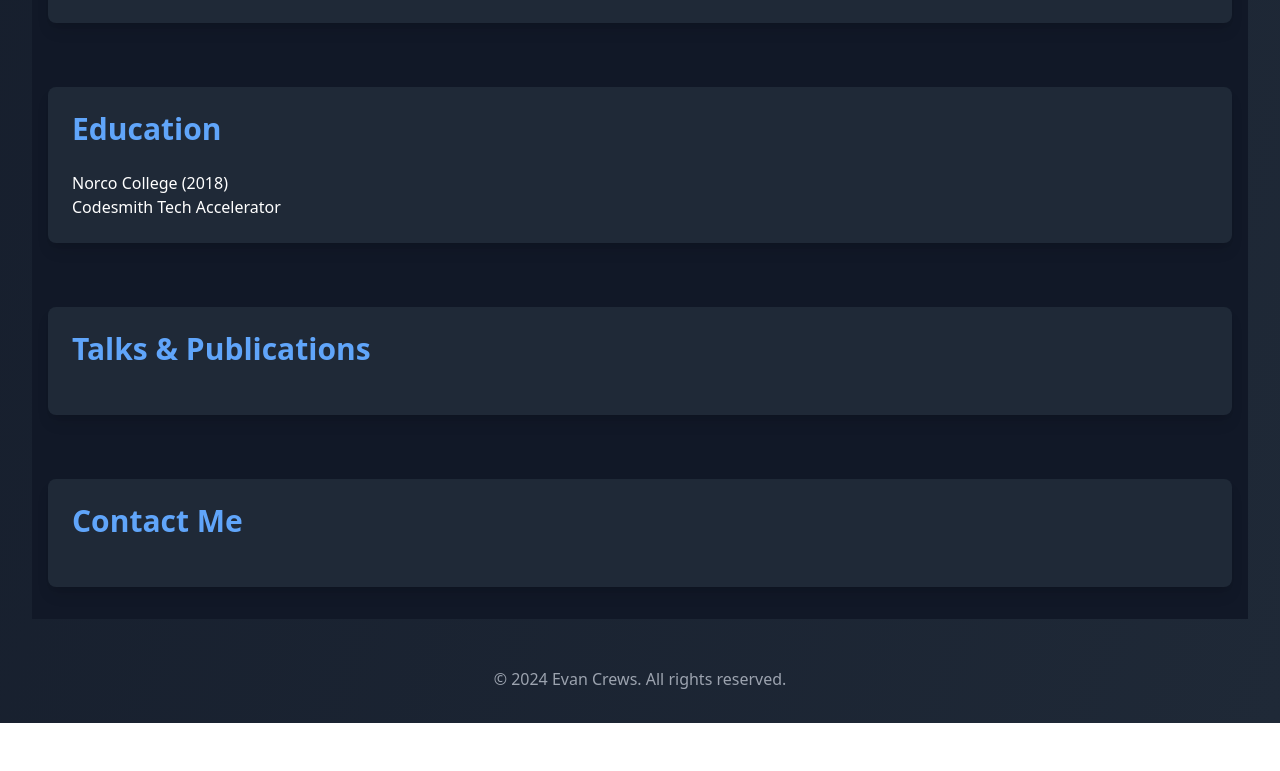
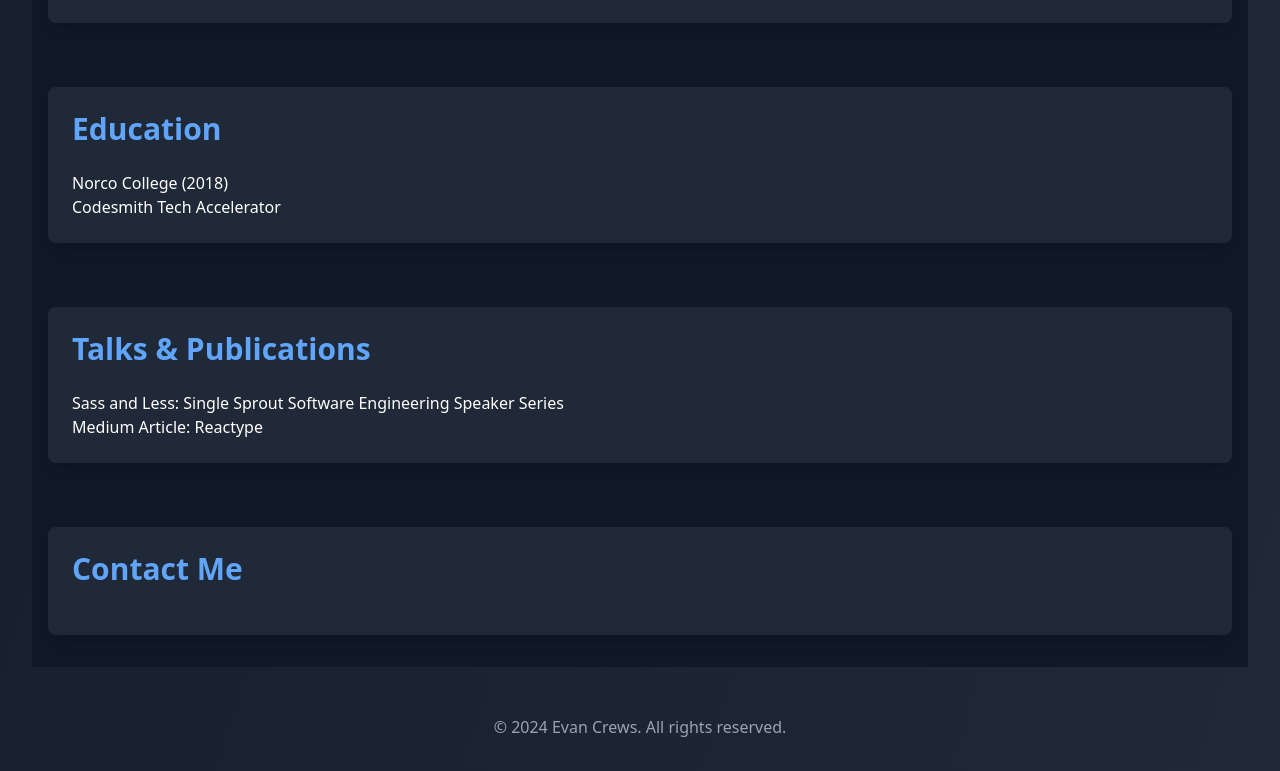
Before and after one commit to Evan-Crews/evan-crews-portfolio, a Next.js app in the folder portfolio/: page / in a window 1280 px wide. Shown: the part 3336-4107 px from the top of the page. Before the commit the page ends 4059 px from the top, so only its background shows below. Built offline with nearby package versions, Linux system fonts and the light colour scheme.

Commit message:
added to talks tab

```diff
--- a/portfolio/src/app/components/TalksPublicationsSection.tsx
+++ b/portfolio/src/app/components/TalksPublicationsSection.tsx
@@ -2,7 +2,12 @@ export default function TalksPublicationsSection() {
   return (
     <section id="talks-publications" className="bg-gray-800 p-6 rounded-lg shadow-lg">
       <h2 className="text-3xl font-bold mb-6 text-blue-400">Talks & Publications</h2>
-      {/* Add your talks and publications here */}
+      <p>
+        Sass and Less: Single Sprout Software Engineering Speaker Series
+      </p>
+      <p>
+        Medium Article: Reactype
+      </p>
     </section>
   );
 }
```
